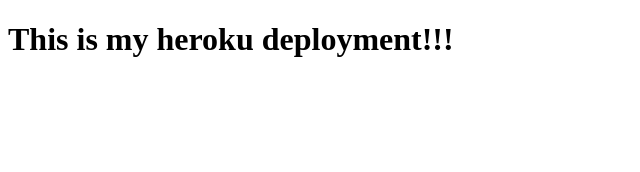
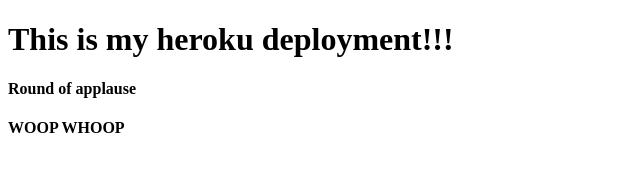
Before and after one commit to K8tieG/demo-f4-deployment, a website: page index.html in a window 1280 px wide. Shown: the whole page, without its empty margins (0-640 px from the left). Drawn offline with Linux system fonts and the light colour scheme.

Commit message:
added header to html

```diff
--- a/index.html
+++ b/index.html
@@ -8,5 +8,7 @@
 </head>
 <body>
   <h1>This is my heroku deployment!!!</h1>
+  <h4>Round of applause</h4>
+  <h4>WOOP WHOOP</h4>
 </body>
 </html>
```
